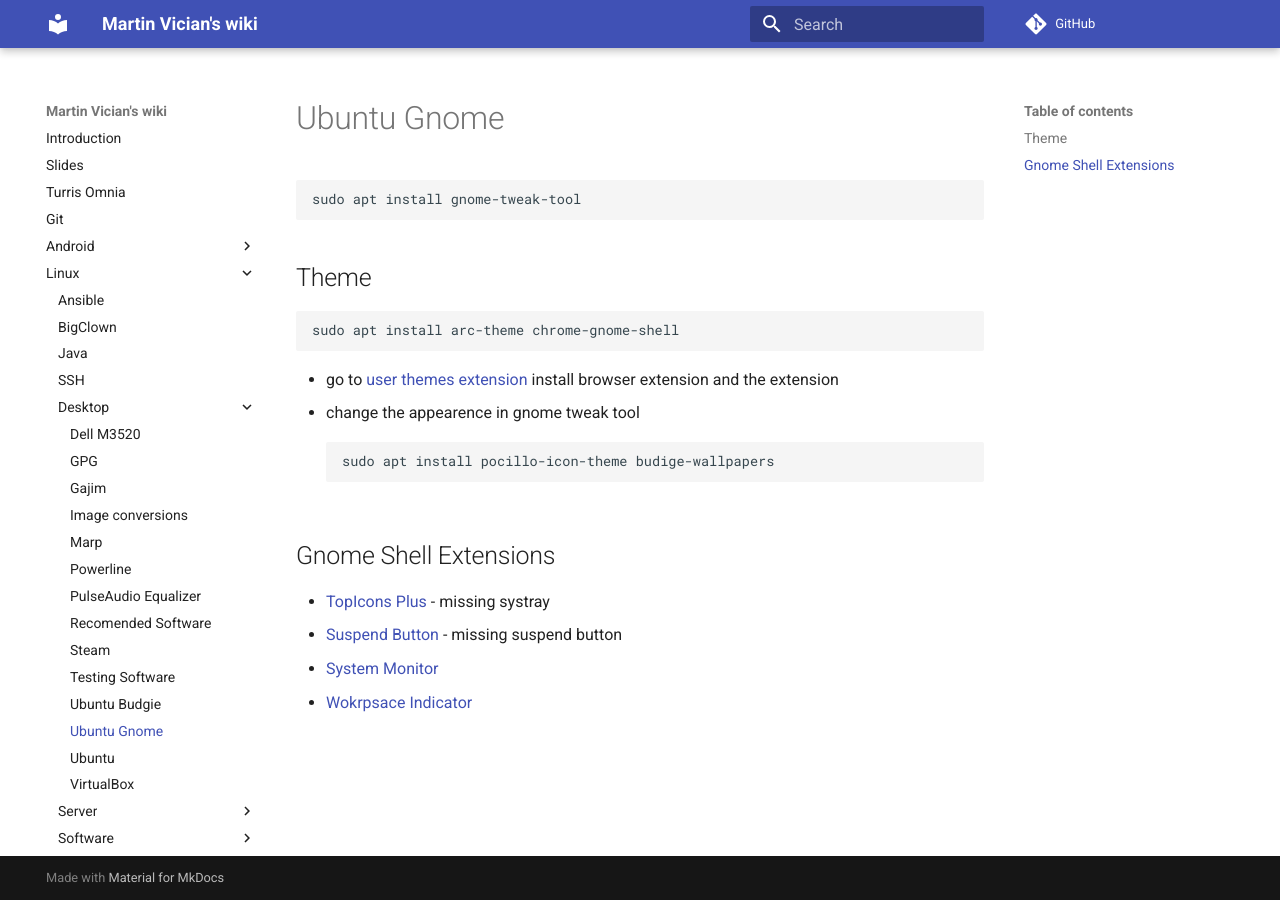
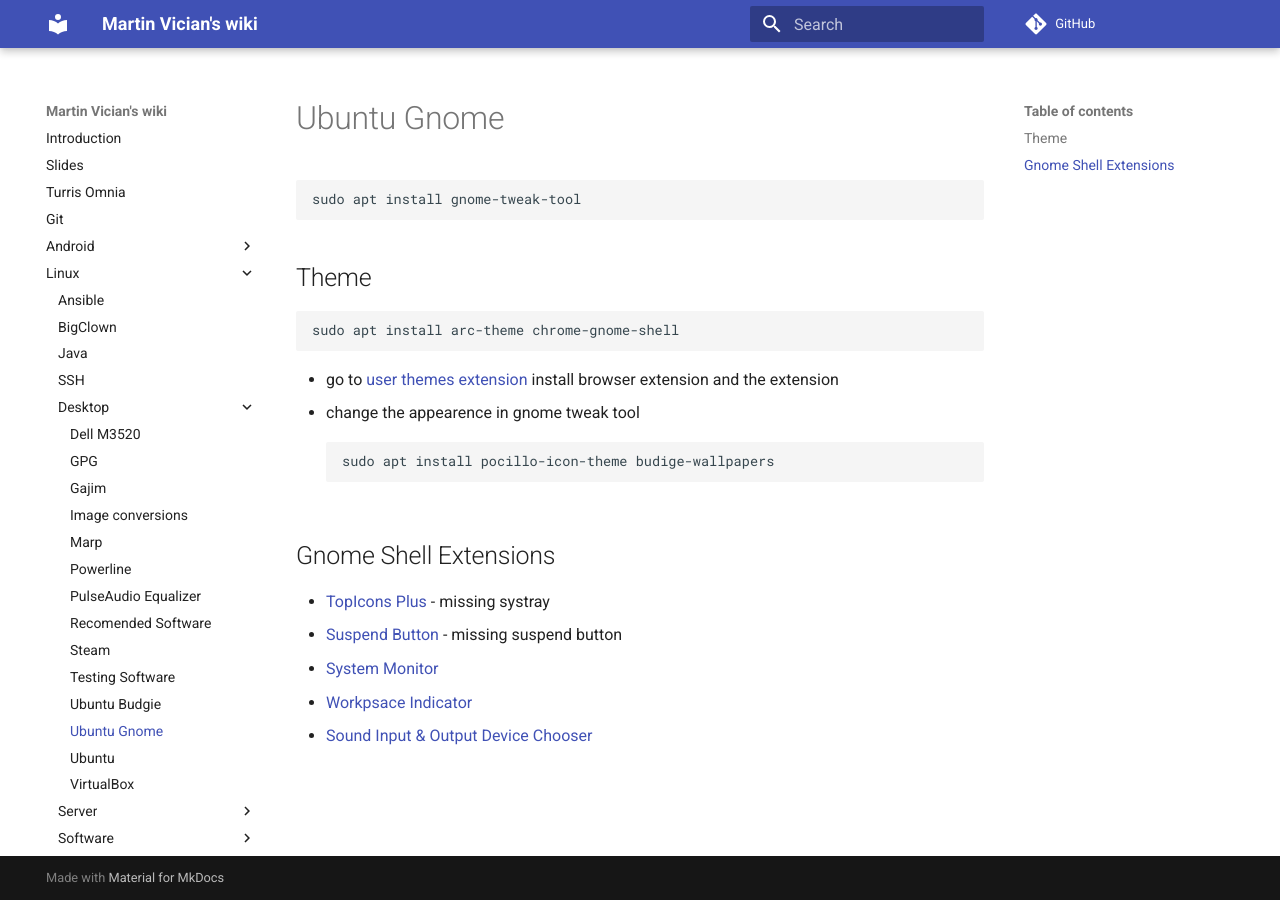
Before and after one commit to vician/wiki, an MkDocs documentation site: the page built from docs/Linux/Desktop/Ubuntu Gnome.md, in a window 1280 px wide. Built offline with MkDocs 1.6.1 and Material for MkDocs 9.7.7, drawn with Linux system fonts in a browser that asks for light colours; comment, search, counter and statistics services are not loaded.

Commit message:
added sound i/o

```diff
--- a/docs/Linux/Desktop/Ubuntu Gnome.md
+++ b/docs/Linux/Desktop/Ubuntu Gnome.md
@@ -14,4 +14,5 @@
 - [TopIcons Plus](https://extensions.gnome.org/extension/1031/topicons/) - missing systray
 - [Suspend Button](https://extensions.gnome.org/extension/826/suspend-button/) - missing suspend button
 - [System Monitor](https://extensions.gnome.org/extension/120/system-monitor/)
-- [Wokrpsace Indicator](https://extensions.gnome.org/extension/21/workspace-indicator/)
+- [Workpsace Indicator](https://extensions.gnome.org/extension/21/workspace-indicator/)
+- [Sound Input & Output Device Chooser](https://extensions.gnome.org/extension/906/sound-output-device-chooser/)
```
